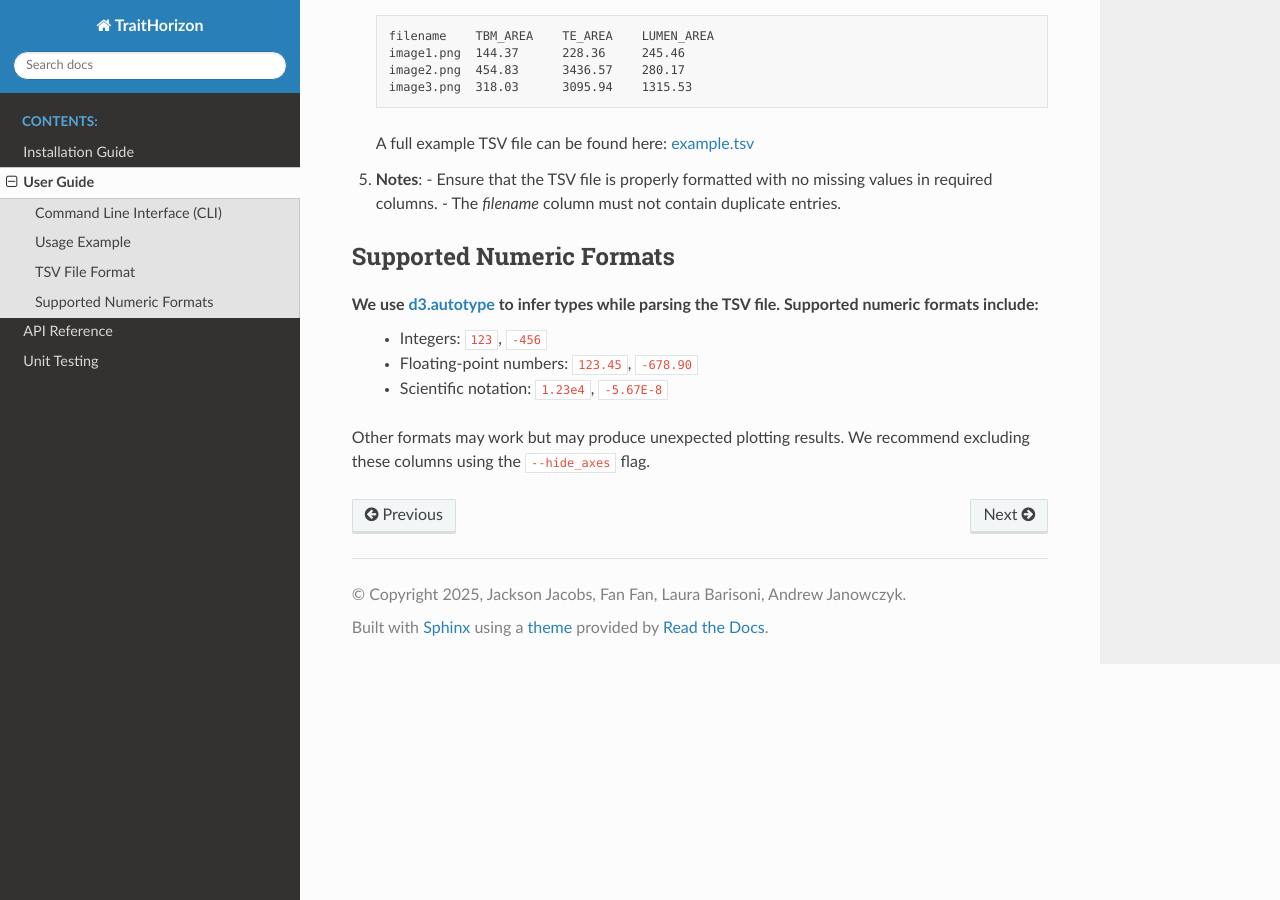
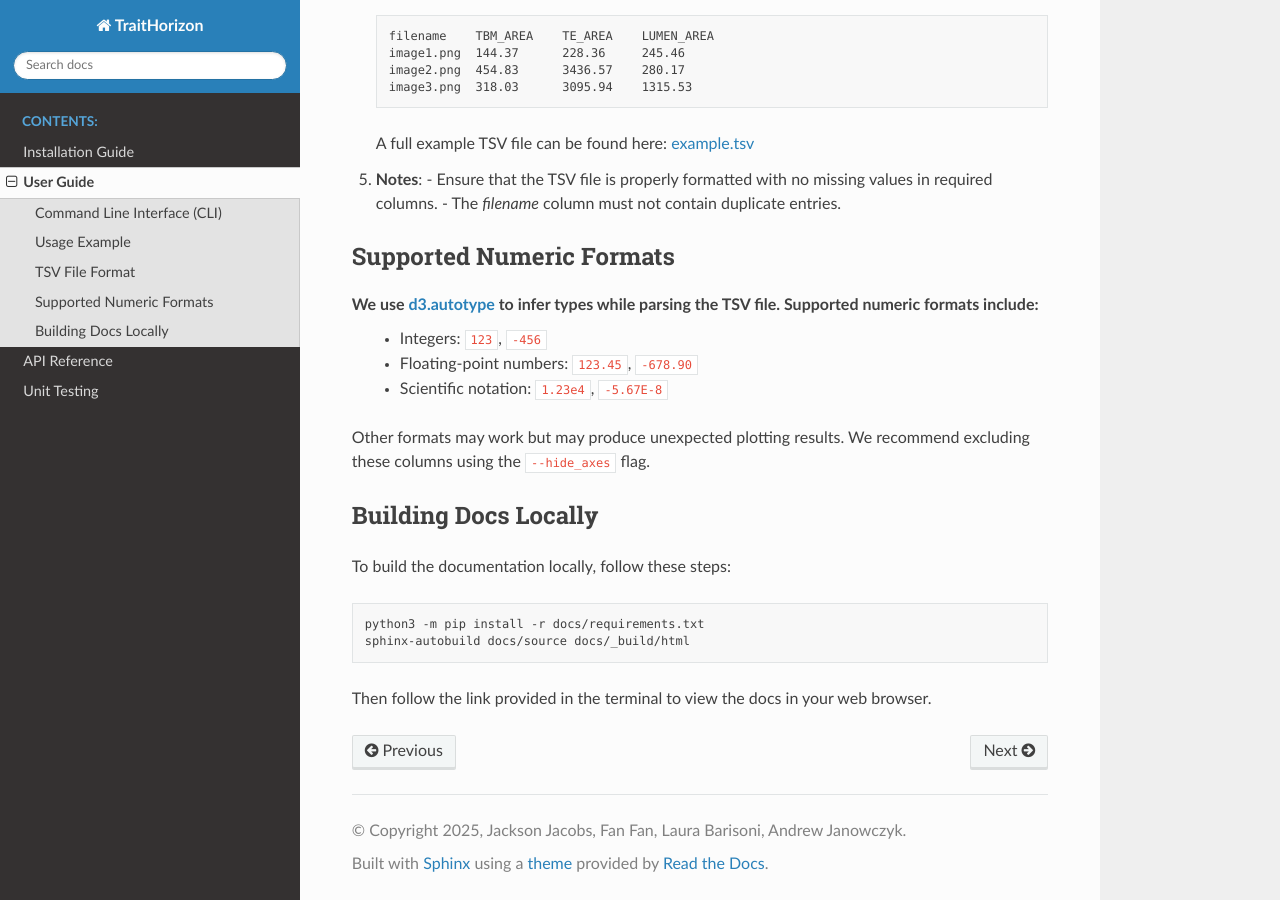
Before and after one commit to choosehappy/TraitHorizon, a Sphinx documentation site: the page built from docs/source/usage.rst, in a window 1280 px wide and 900 px high, scrolled down 1190 px. Built offline with Sphinx 7.4.7 and the Read the Docs theme 3.1.0, drawn with Linux system fonts in a browser that asks for light colours.

Commit message:
Add instructions for building documentation locally

```diff
--- a/docs/source/usage.rst
+++ b/docs/source/usage.rst
@@ -77,3 +77,15 @@ We use `d3.autotype <https://d3js.org/d3-dsv#autoType>`_ to infer types while pa
    - Scientific notation: ``1.23e4``, ``-5.67E-8``
 
 Other formats may work but may produce unexpected plotting results. We recommend excluding these columns using the ``--hide_axes`` flag.
+
+
+Building Docs Locally
+---------------------
+To build the documentation locally, follow these steps:
+
+.. code-block:: bash
+
+   python3 -m pip install -r docs/requirements.txt
+   sphinx-autobuild docs/source docs/_build/html
+
+Then follow the link provided in the terminal to view the docs in your web browser.
```
